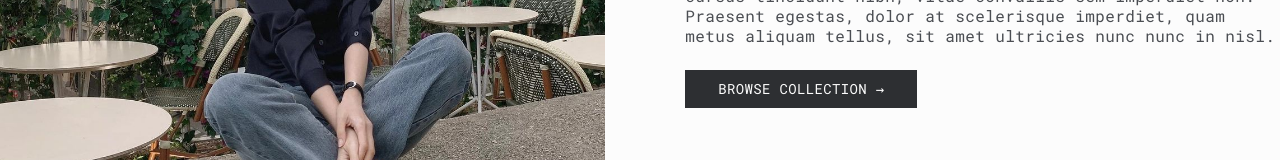
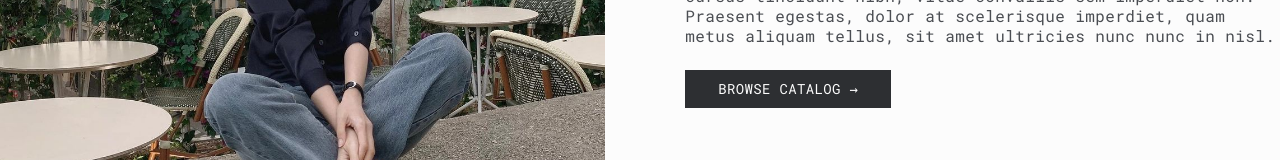
Before and after one commit to baoqii/530style, a React (Vite) app: page / in a window 1280 px wide. Shown: the part 472-632 px from the top of the page. Built offline with nearby package versions, Linux system fonts and the light colour scheme.

Commit message:
Change button text

```diff
--- a/src/pages/Home.jsx
+++ b/src/pages/Home.jsx
@@ -52,7 +52,7 @@ const Home = () => {
           <Banner
             image={bannerCarouselImage2}
             title={"Wardrobe Classics You Should Have."}
-            buttonContent={"Browse Collection →"}
+            buttonContent={"Browse Catalog →"}
           />
         </SwiperSlide>
         <SwiperSlide>
```
